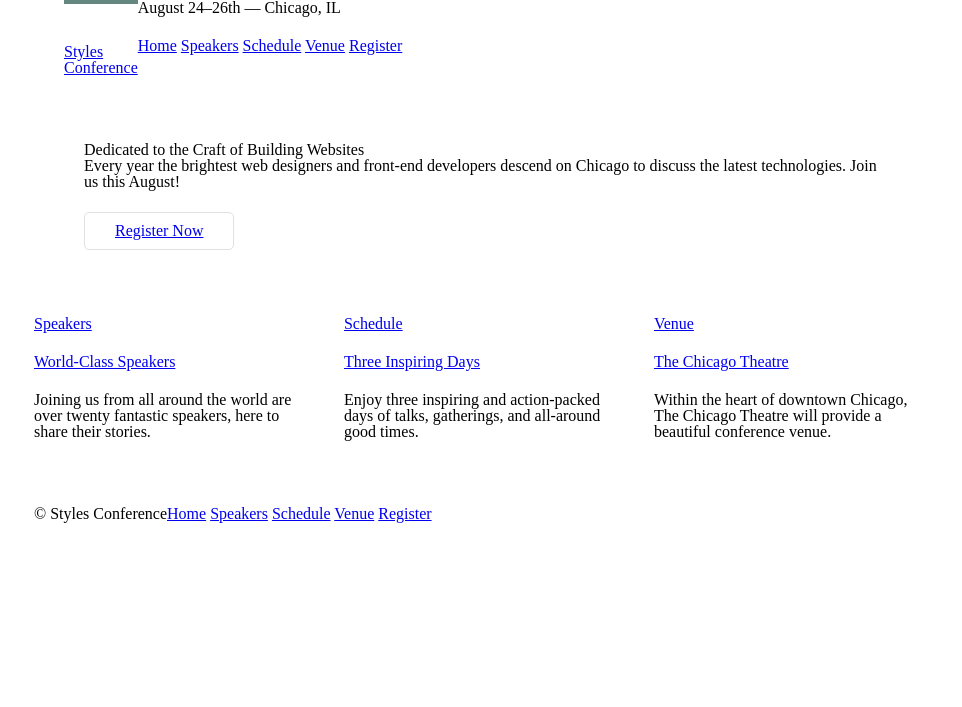
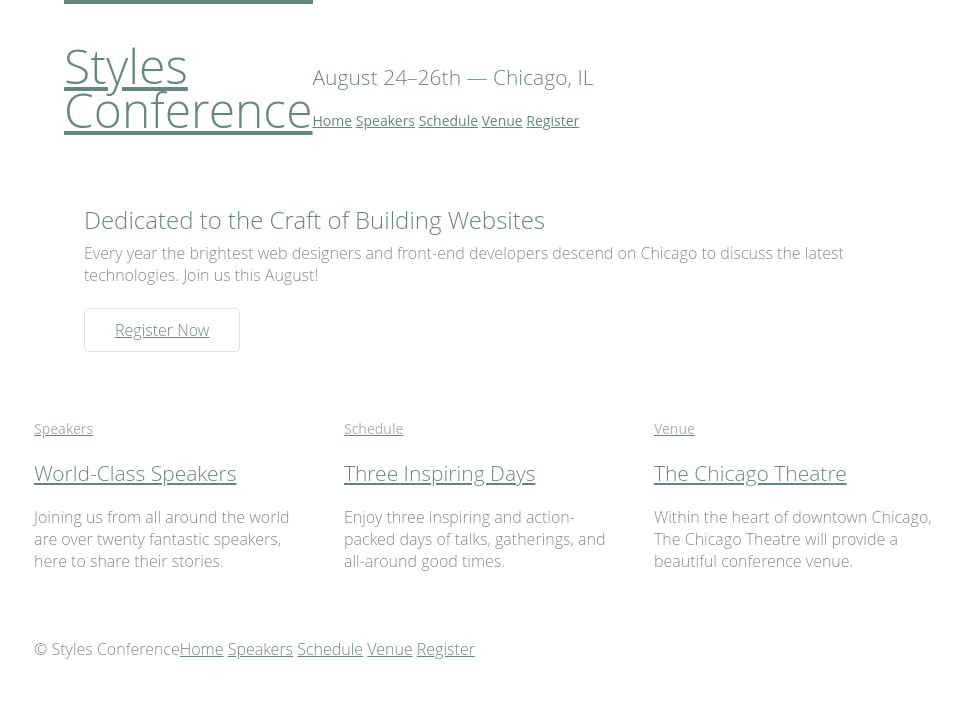
Before and after one commit to thequeenbeebs/styles-conference, a plain HTML site: page index.html in a window 1280 px wide. Shown: the whole page, without its empty margins (156-1118 px from the left). Drawn offline with Linux system fonts and the light colour scheme.

Commit message:
update header styling

```diff
--- a/assets/stylesheets/main.css
+++ b/assets/stylesheets/main.css
@@ -45,6 +45,67 @@ q:before, q:after {
 table {
 	border-collapse: collapse;
 	border-spacing: 0;
+}
+
+/*
+  ========================================
+  Custom styles
+  ========================================
+*/
+
+body {
+   color: #888;
+   font: 300 16px/22px "Open Sans", "Helvetica Neue", Helvetica, Arial, sans-serif;
+}
+
+h1, h2, h3, h4 {
+    color: #648880
+}
+
+h1 {
+    font-size: 33px;
+    line-height: 44px;
+}
+
+h2 {
+    font-size: 24px;
+    line-height: 44px;
+}
+
+h3 {
+    font-size: 21px;
+}
+
+h4 {
+    font-size: 18px;
+}
+
+h5 {
+    color:#a9b2b9;
+    font-size: 14px;
+    font-weight: 400;
+}
+
+strong {
+    font-weight: 400;
+}
+
+cite, em {
+    font-style: italic;
+}
+
+/*
+  ========================================
+  Links
+  ========================================
+*/
+
+a {
+    color: #648880;
+}
+
+a:hover {
+    color: #a9b2b9;
 }
 
 /*
@@ -159,7 +220,18 @@ h1, h3, h4, h5, p {
     float: left;
     border-top: 4px solid #648880;
     padding: 40px 0 22px 0;
+    font-size: 48px;
+    line-height: 44px;
   }
+
+.tagline {
+    margin: 66px 0 22px 0;
+}
+
+.primary-nav {
+    font-size: 14px;
+    font-weight: 400;
+}
 
   /*
   ========================================
--- a/index.html
+++ b/index.html
@@ -10,8 +10,8 @@
             <section class="container">
                 <h1 class="logo"><a href="index.html">Styles <br> Conference</a></h1>
             </section>
-            <h3>August 24&ndash;26th &mdash; Chicago, IL</h3>
-            <nav>
+            <h3 class="tagline">August 24&ndash;26th &mdash; Chicago, IL</h3>
+            <nav class="primary-nav">
                 <a href="index.html">Home</a>
                 <a href="speakers.html">Speakers</a>
                 <a href="schedule.html">Schedule</a>
```
Also changed, not shown: register.html (+2 -2 lines), schedule.html (+2 -2 lines), speakers.html (+2 -2 lines), venue.html (+2 -2 lines).
